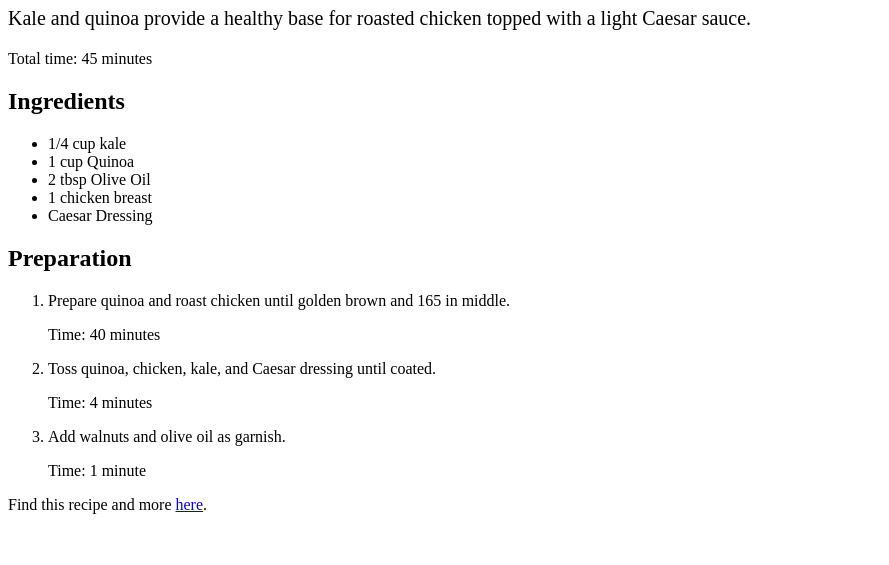
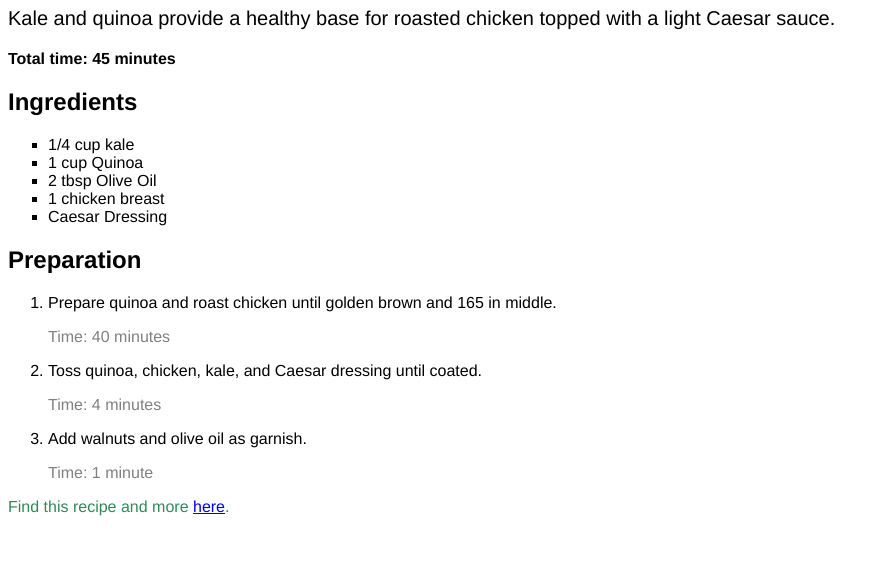
Before and after one commit to henry88lay/codecademy-pro, a plain HTML site: page healty-receipes/index.html in a window 1280 px wide. Shown: the part 235-800 px from the top of the page, without its empty margins (0-889 px from the left). Drawn offline with Linux system fonts and the light colour scheme.

Commit message:
completed the task

```diff
--- a/healty-receipes/css/style.css
+++ b/healty-receipes/css/style.css
@@ -5,3 +5,26 @@ img {
 .description {
 	font-size: 20px;
 }
+
+#cook-time {
+	font-weight: bold;
+}
+
+.ingredients li {
+	list-style: square;
+}
+
+.time {
+	color: gray;
+}
+
+.citation {
+	color: seagreen;
+}
+
+h1,
+h2,
+p,
+li {
+	font-family: Helvetica;
+}
```
